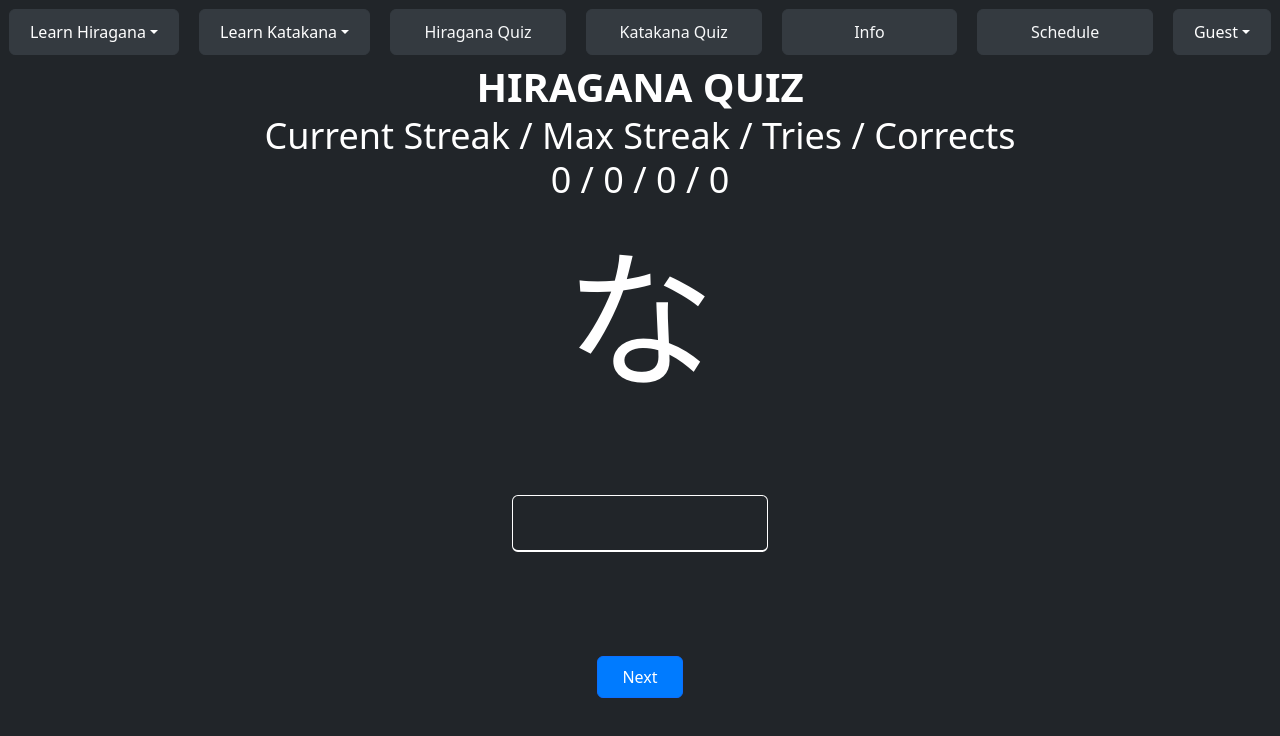
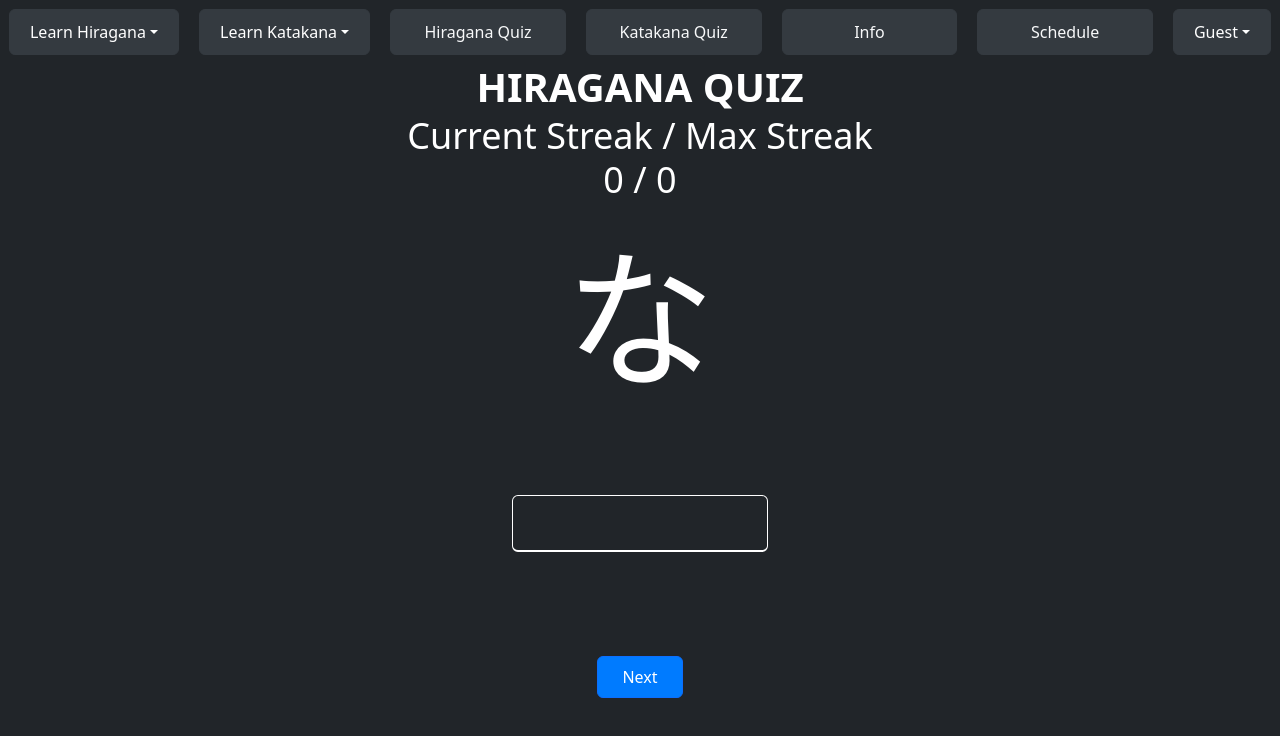
Before and after one commit to josemaurodev/Japanese-MERN, a React (Vite) app in the folder login-mern/: page /HiraganaQuiz in a window 1280 px wide. Shown: the top 736 px of the page. Built offline with nearby package versions, Linux system fonts and the light colour scheme; no server answers.

Commit message:
The final commit

```diff
--- a/login-mern/src/HiraganaQuiz.jsx
+++ b/login-mern/src/HiraganaQuiz.jsx
@@ -97,10 +97,10 @@ function HiraganaQuiz() {
       <Header title="HIRAGANA QUIZ"></Header>
       <div>
         <p className="text-4xl mb-1">
-          Current Streak / Max Streak / Tries / Corrects
+          Current Streak / Max Streak
         </p>
         <p className="text-4xl mb-1">
-          {streak} / {maxStreak} / {tries} / {corrects}
+          {streak} / {maxStreak}
         </p>
       </div>
       <div className="hiragana-display">{hiragana[current].hiragana}</div>
--- a/login-mern/src/KatakanaQuiz.jsx
+++ b/login-mern/src/KatakanaQuiz.jsx
@@ -97,10 +97,10 @@ function KatakanaQuiz() {
       <Header title="KATAKANA QUIZ"></Header>
       <div>
         <p className="text-4xl mb-1">
-          Current Streak / Max Streak / Tries / Corrects
+          Current Streak / Max Streak
         </p>
         <p className="text-4xl mb-1">
-          {streak} / {maxStreak} / {tries} / {corrects}
+          {streak} / {maxStreak}
         </p>
       </div>
       <div className="katakana-display">{katakana[current].katakana}</div>
--- a/login-mern/src/Signup.jsx
+++ b/login-mern/src/Signup.jsx
@@ -30,7 +30,7 @@ function Signup() {
   return (
     <div className="d-flex justify-content-center align-items-center bg-secondary vh-100">
       <div className="bg-white p-3 rounded w-25">
-        <h2>Register</h2>
+        <h2 className="Signup">Register</h2>
         {message && <div className="alert alert-info">{message}</div>}
         <form onSubmit={handleSubmit}>
           <div className="mb-3">
--- a/login-mern/src/style.css
+++ b/login-mern/src/style.css
@@ -197,3 +197,7 @@ h2{
 .btn {
   margin: 0.5rem;
 }
+
+.Signup{
+  color: black;
+}
```
